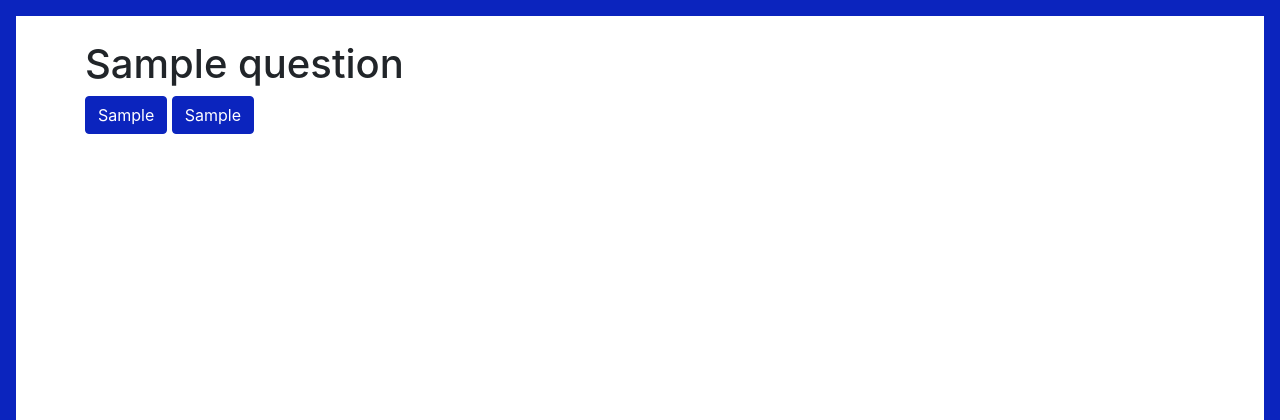
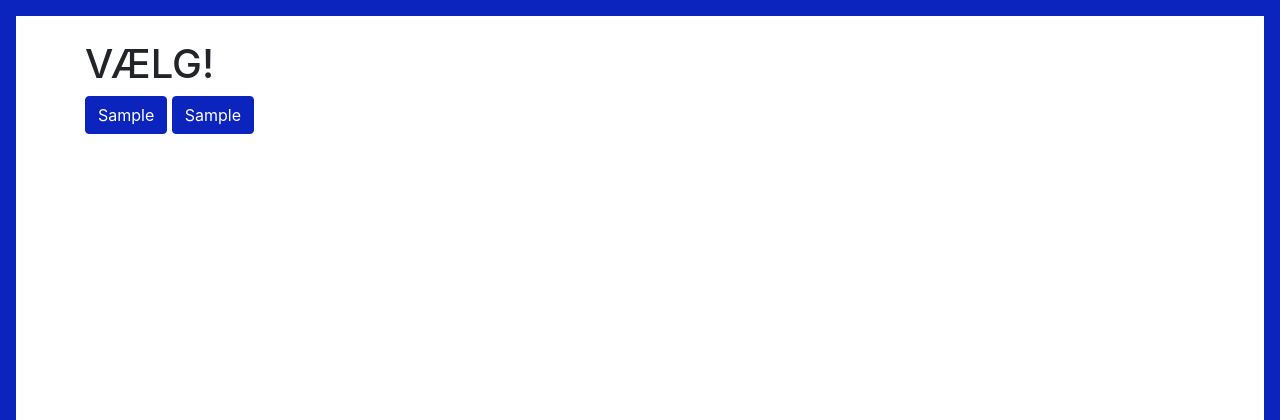
Before and after one commit to itk-robotics/reading-buddy, a Python web app: template flask_server/templates/question.html in a window 1280 px wide. Shown: the top 420 px of the page. Run offline with Jinja, Linux system fonts and the light colour scheme; the template is opened without the code that fills it: most values are stand-ins (such as "Sample title", 1, 10 or a date in 2020).

Commit message:
increment

```diff
--- a/flask_server/templates/question.html
+++ b/flask_server/templates/question.html
@@ -3,7 +3,7 @@
 {% block content %}
     <div class="row">
         <div class="col">
-            <h1> {{question}} </h1>
+            <h1> VÆLG! </h1>
             <a href="{{ url_for('choice', story=story_id, choice=choice_1) }}" class="btn btn-primary">{{choice_1}}</a>
             <a href="{{ url_for('choice', story=story_id, choice=choice_2) }}" class="btn btn-primary">{{choice_2}}</a>
         </div>
--- a/flask_server/templates/story.html
+++ b/flask_server/templates/story.html
@@ -8,7 +8,7 @@
         <div class="col-8">
             <h1>{{ story_data[story_id].title }}</h1>
             <p class="lead">{{ story_data[story_id].author }}</p>
-            <a href="{{ url_for('page', story=story_id) }}" class="btn btn-primary">Næste side ></a>
+            <a href="{{ url_for('page', story=story_id) }}" class="btn btn-primary">Start historien</a>
         </div>
     </div>
 {% endblock %}
```
